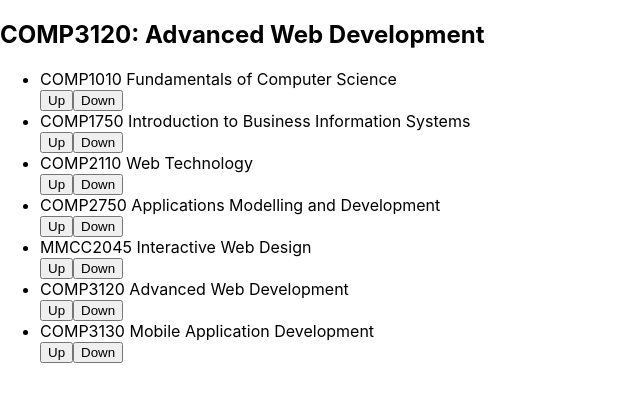
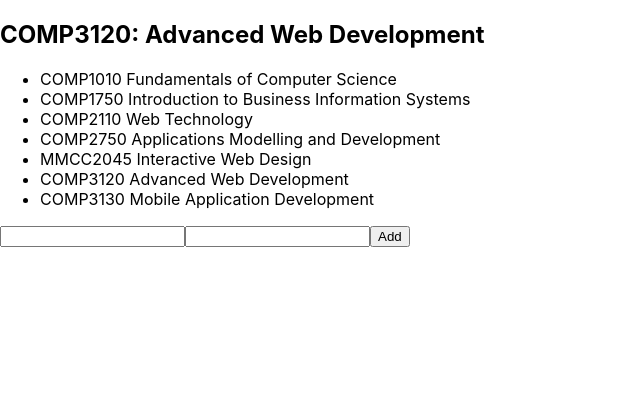
Before and after one commit to tzetan/MQCOMP3120-2021-weekly-workshops, a React (Create React App) app in the folder weekly-workshops/: page / in a window 1280 px wide. Shown: the top 402 px of the page, without its empty margins (0-640 px from the left). Built offline with nearby package versions, Linux system fonts and the light colour scheme.

Commit message:
Task 1 - added <UnitList /> module

```diff
--- a/weekly-workshops/src/App.js
+++ b/weekly-workshops/src/App.js
@@ -1,10 +1,10 @@
 import React from 'react';
 // import './App.css';
 import Unit from './Unit'
+import UnitList from './UnitList'
+import { useState } from 'react'
 
-function App() {
-
-  const units = [
+const unitList = [
   { code: 'COMP1010', title: 'Fundamentals of Computer Science', offering: ['S1', 'S2'] },
   { code: 'COMP1750', title: 'Introduction to Business Information Systems', offering: ['S1'] },
   { code: 'COMP2110', title: 'Web Technology', offering: ['S1', 'S2'] },
@@ -14,15 +14,41 @@ function App() {
   { code: 'COMP3130', title: 'Mobile Application Development', offering: ['S1'] }
 ]
 
+
+function App() {
+
+  const [units, setUnits] = useState(unitList)
+  const [newUnitCode, setNewUnitCode] = useState('')
+  const [newUnitTitle, setNewUnitTitle] = useState('')
+
+  const addUnit = (event) => {
+    event.preventDefault()
+
+    const newUnit = {
+      code: newUnitCode,
+      title: newUnitTitle,
+      offering: ['S1'],
+    }
+
+    setUnits(units.concat(newUnit))
+  }
+
+  // const handleUnitCode
+
   return (
     <div className="App">
       <header className="App-header">
         <h2> COMP3120: Advanced Web Development </h2>
+      </header>
       <ul>
-          {units.map(unit => <Unit key={unit.code} unit={unit} />)}
-          {/* <Unit code = "COMP3120" title = "Advanced Web Development" /> */}
+        <UnitList content={units} />
+        {/* {units.map(unit => <Unit key={unit.code} unit={unit} />)} */}
       </ul>
-      </header>
+      <form onSubmit={addUnit}>
+        <input />
+        <input />
+        <button type="submit"> Add </button>
+      </form>
     </div>
   )
 }
--- a/weekly-workshops/src/Unit.js
+++ b/weekly-workshops/src/Unit.js
@@ -7,8 +7,8 @@ const Unit = ({ unit }) => {
     return (
         <div className="unit">
             <li> {unit.code} {title} </li>
-            <button onClick={() => setTitle(title.toUpperCase())}> Up </button>
-            <button onClick={() => setTitle(title.toLowerCase())}> Down </button>
+            {/* <button onClick={() => setTitle(title.toUpperCase())}> Up </button>
+            <button onClick={() => setTitle(title.toLowerCase())}> Down </button> */}
         </div>
     )
 }
--- /dev/null
+++ b/weekly-workshops/src/UnitList.js
@@ -0,0 +1,12 @@
+import Unit from './Unit'
+
+const UnitList = ({ content }) => {
+
+    return (
+        <div>
+            {content.map(unit => <Unit key={unit.code} unit={unit} />)}
+        </div>
+    )
+}
+
+export default UnitList;
```
Also changed, not shown: weekly-workshops/src/Form.js (added). Lines whose indentation alone changed are shown as unchanged.
